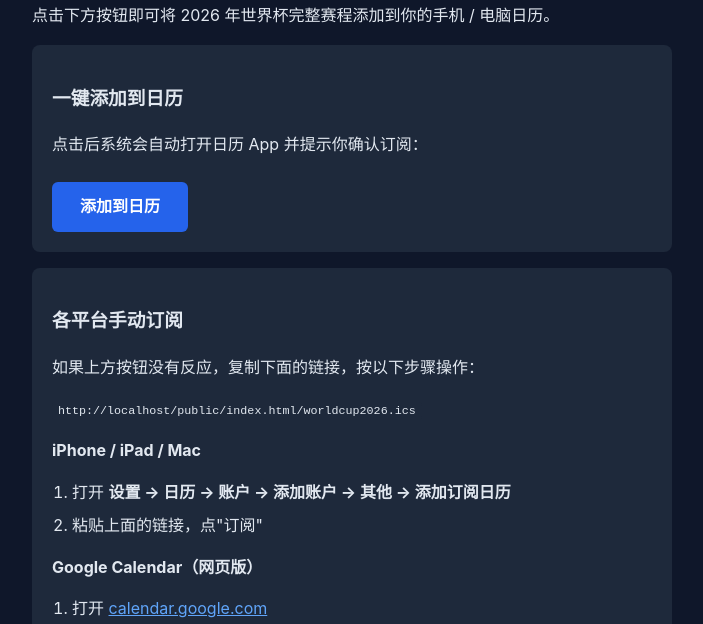
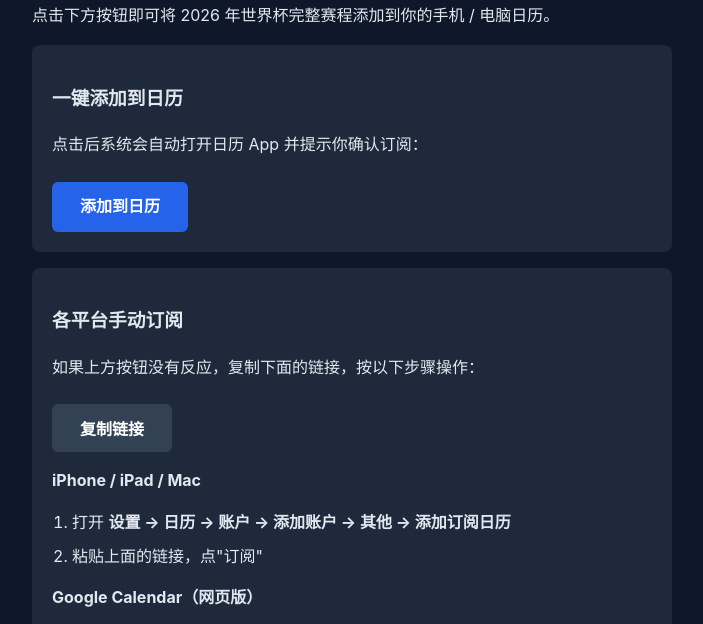
Before and after one commit to zhonng/World-Cup-2026, a website: page public/index.html in a window 1280 px wide. Shown: the part 122-746 px from the top of the page, without its empty margins (288-991 px from the left). Drawn offline with Linux system fonts and the light colour scheme.

Commit message:
Replace URL text with copy-to-clipboard button

```diff
--- a/public/index.html
+++ b/public/index.html
@@ -64,7 +64,7 @@
 <div class="card">
   <h3>各平台手动订阅</h3>
   <p>如果上方按钮没有反应，复制下面的链接，按以下步骤操作：</p>
-  <p><code id="ics-url"></code></p>
+  <button class="btn btn-secondary" id="copy-btn" onclick="copyUrl()">复制链接</button>
 
   <p><strong> iPhone / iPad / Mac</strong></p>
   <ol>
@@ -93,10 +93,22 @@
 </div>
 
 <script>
-const webcalUrl = window.location.href.replace(/^https/, 'webcal').replace(/\/$/, '') + '/worldcup2026.ics';
-const httpsUrl = webcalUrl.replace(/^webcal/, 'https');
-document.getElementById('ics-url').textContent = httpsUrl;
+const httpsUrl = window.location.href.replace(/\/$/, '') + '/worldcup2026.ics';
+const webcalUrl = httpsUrl.replace(/^https/, 'webcal');
 document.getElementById('subscribe-btn').href = webcalUrl;
+
+function copyUrl() {
+  navigator.clipboard.writeText(httpsUrl).then(() => {
+    const btn = document.getElementById('copy-btn');
+    const original = btn.textContent;
+    btn.textContent = '已复制';
+    btn.style.background = '#16a34a';
+    setTimeout(() => {
+      btn.textContent = original;
+      btn.style.background = '';
+    }, 1500);
+  });
+}
 </script>
 </body>
 </html>
```
